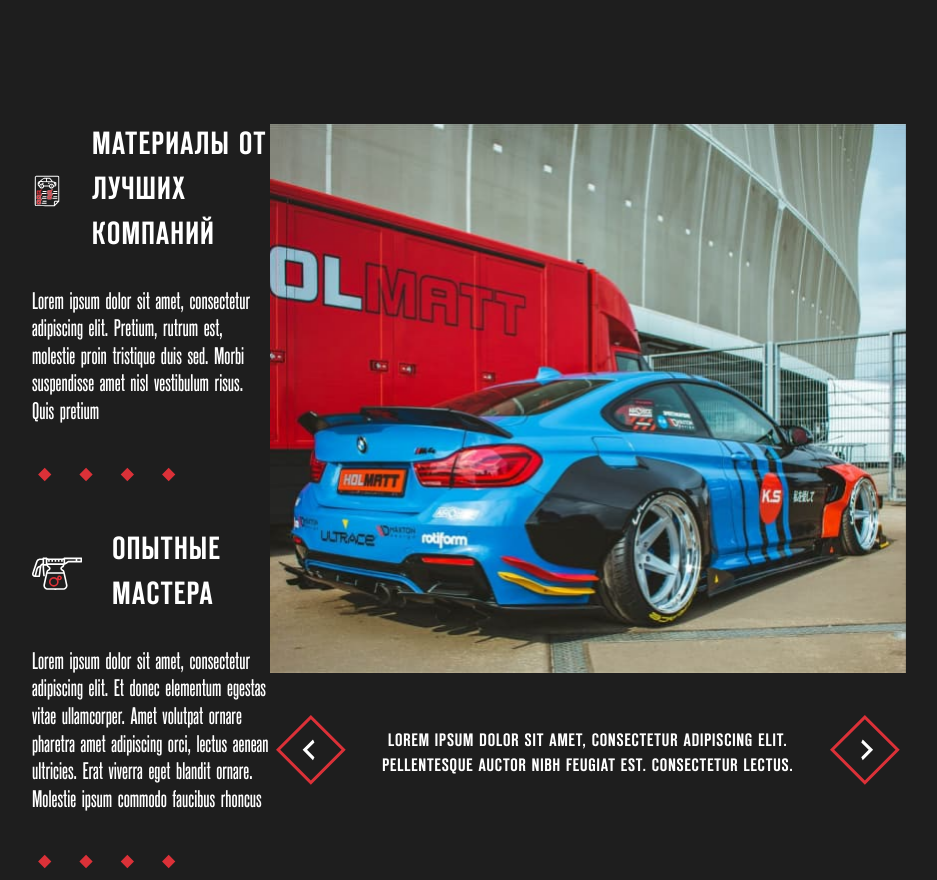
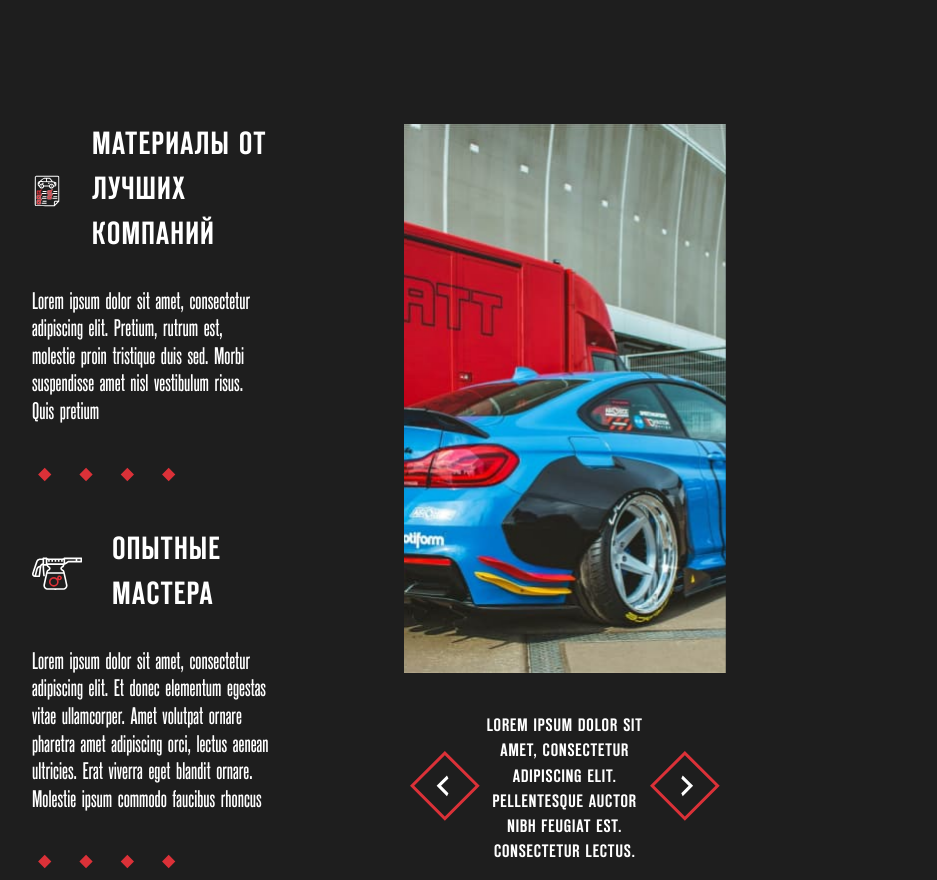
Before and after one commit to SalOne22/Tuning-Markup, a plain HTML site: page index.html in a window 1280 px wide. Shown: the part 2740-3620 px from the top of the page, without its empty margins (280-1217 px from the left). Drawn offline with nearby package versions, Linux system fonts and the light colour scheme.

Commit message:
Added responsive properties for other images

```diff
--- a/css/styles.css
+++ b/css/styles.css
@@ -296,7 +296,7 @@ body {
 /* Advantages */
 .advantages .container {
   display: flex;
-  justify-content: space-between;
+  gap: 134px;
 }
 .advantages-list {
   max-width: 526px;
@@ -324,16 +324,23 @@ body {
 .advatages-text {
 }
 .advantages-swiper-wrapper {
+  width: 49.074074%; /* 636px/1296px */
 }
 .advantages-swiper {
-  width: 636px;
+  width: 100%;
   height: 550px;
+  max-width: 636px;
 }
 .swiper-wrapper {
 }
 .advantages-img {
+  width: 100%;
+  height: 100%;
+  max-width: 636px;
+  max-height: 550px;
   position: relative;
   top: -1px;
+  object-fit: cover;
 }
 .swiper-description-wrapper {
   display: flex;
@@ -460,8 +467,8 @@ body {
 
 .advantages-reversed .container {
   display: flex;
-  justify-content: space-between;
   flex-direction: row-reverse;
+  gap: 134px;
 }
 
 /* Our works */
```
